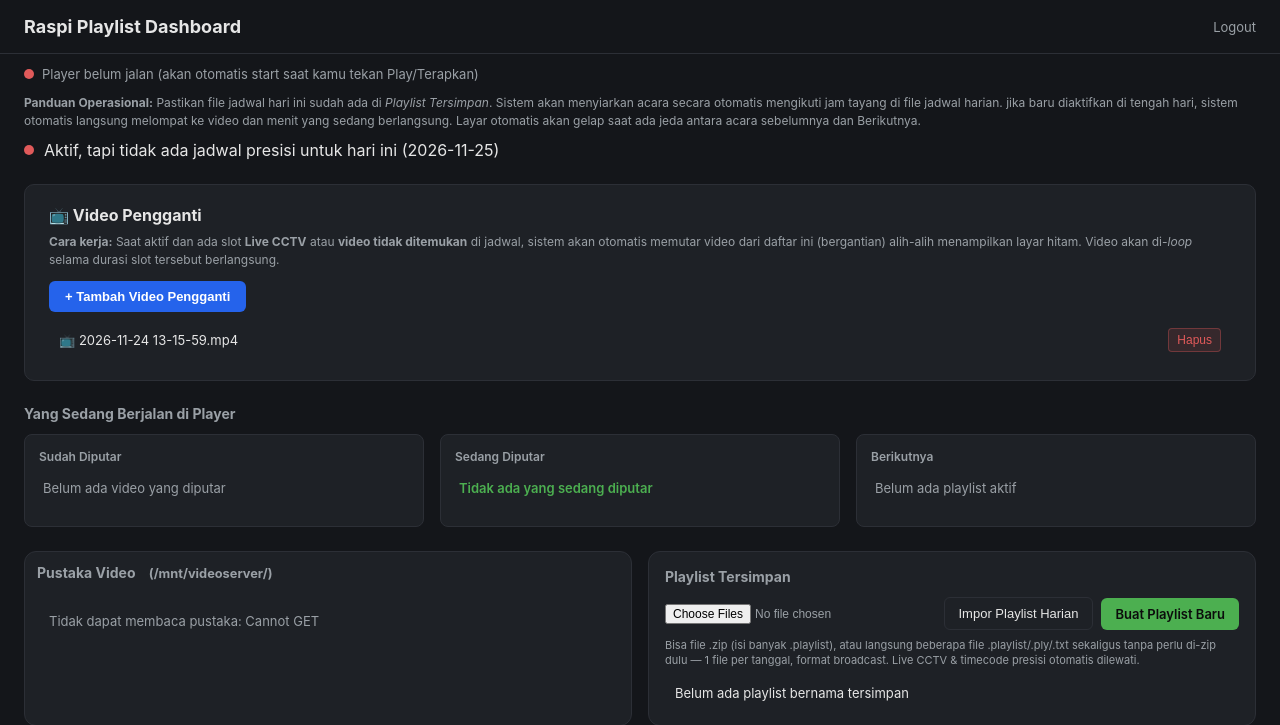
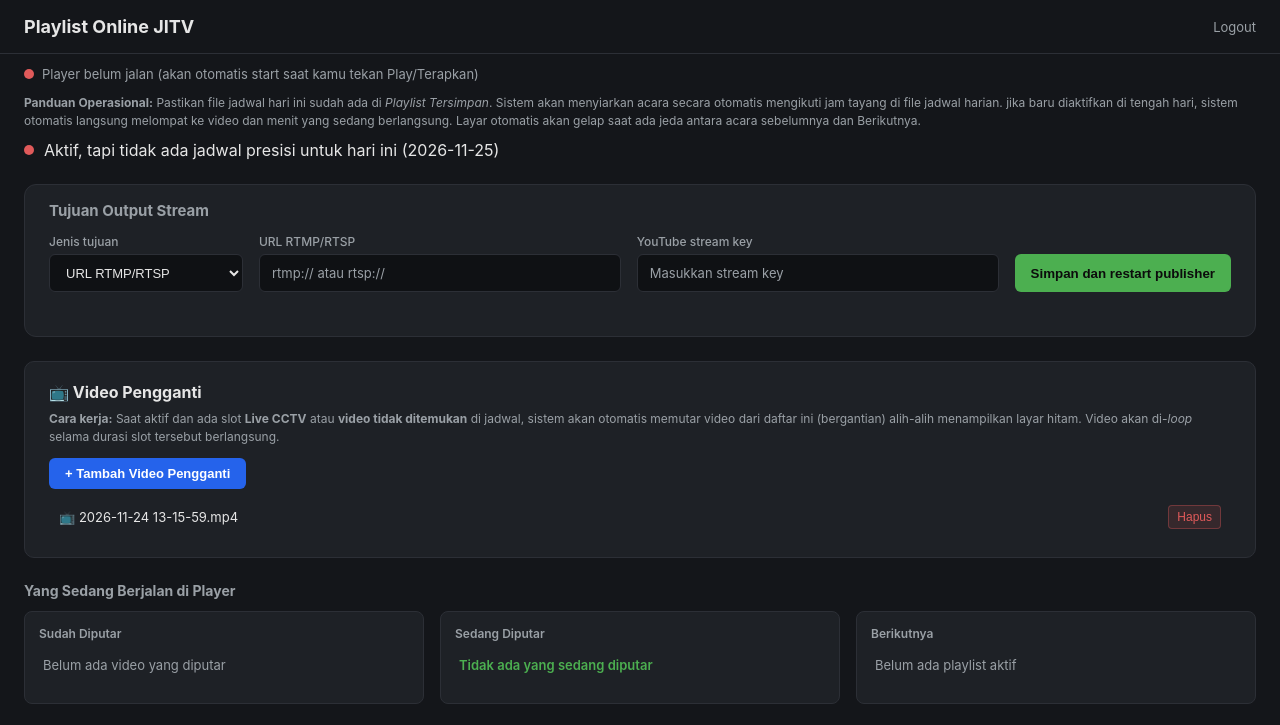
Before and after one commit to DaraH06/playlist-dashboard-jitv, a Flask app: page / in a window 1280 px wide. Shown: the top 725 px of the page. Run offline with Flask 3, Linux system fonts and the light colour scheme; the visitor is signed in with stand-in values (Sample User, id 1); data that the repository does not hold is empty.

Commit message:
Menambahkan fitur pemilihan stream output

```diff
--- a/app.py
+++ b/app.py
@@ -28,6 +28,37 @@ print(f"pass : {ADMIN_PASSWORD_HASH}", flush=True)
 
 PLAYLIST_FILE = os.path.join(os.path.dirname(__file__), "playlist.json")
 FALLBACK_FILE = os.path.join(os.path.dirname(__file__), "fallback_videos.json")
+
+SETTINGS_FILE = os.path.join(os.path.dirname(__file__), "settings.json")
+YOUTUBE_INGEST_URL = os.environ.get("YOUTUBE_INGEST_URL", "rtmps://a.rtmps.youtube.com/live2")
+
+
+def load_settings():
+    try:
+        with open(SETTINGS_FILE, encoding="utf-8") as file:
+            settings = json.load(file)
+        return settings if isinstance(settings, dict) else {}
+    except (OSError, json.JSONDecodeError):
+        return {}
+
+
+def save_settings(settings):
+    temporary_path = SETTINGS_FILE + ".tmp"
+    with open(temporary_path, "w", encoding="utf-8") as file:
+        json.dump(settings, file, indent=2)
+        file.write("\n")
+    os.replace(temporary_path, SETTINGS_FILE)
+
+
+def redact_stream_url(url):
+    from urllib.parse import urlsplit, urlunsplit
+    parts = urlsplit(url)
+    if not parts.password:
+        return url
+    host = parts.hostname or ""
+    if parts.port:
+        host += f":{parts.port}"
+    return urlunsplit((parts.scheme, f"{parts.username or '***'}:***@{host}", parts.path, parts.query, parts.fragment))
 
 mpv = make_controller()
 
@@ -286,6 +317,60 @@ def api_set_fallback_videos():
             valid.append(rel)
     save_fallback_data(valid)
     return jsonify({"status": "ok", "items": valid})
+
+
+# ---------- stream output ----------
+@app.route("/api/stream-output", methods=["GET"])
+@login_required
+def api_get_stream_output():
+    config = load_settings().get("stream_output", {})
+    mode = config.get("mode", "url")
+    key = config.get("youtube_key", "")
+    custom_url = config.get("custom_url", "")
+    ingest = config.get("youtube_ingest_url", YOUTUBE_INGEST_URL)
+    active_url = f"{ingest}/{key}" if mode == "youtube" and key else custom_url
+    return jsonify({"mode": mode, "custom_url": custom_url, "youtube_key_set": bool(key), "active_url": redact_stream_url(active_url) if active_url else ""})
+
+
+@app.route("/api/stream-output", methods=["POST"])
+@login_required
+def api_set_stream_output():
+    payload = request.get_json(silent=True)
+    if not isinstance(payload, dict):
+        return jsonify({"error": "Format permintaan tidak valid"}), 400
+    mode = payload.get("mode")
+    key = payload.get("youtube_key", "")
+    custom_url = payload.get("custom_url", "")
+    if mode not in ("url", "youtube") or not isinstance(key, str) or not isinstance(custom_url, str):
+        return jsonify({"error": "Konfigurasi output tidak valid"}), 400
+    key, custom_url = key.strip(), custom_url.strip()
+    if mode == "url":
+        from urllib.parse import urlsplit
+        parsed = urlsplit(custom_url)
+        if parsed.scheme not in ("rtmp", "rtmps", "rtsp") or not parsed.netloc or parsed.hostname is None:
+            return jsonify({"error": "Masukkan URL RTMP, RTMPS, atau RTSP yang valid"}), 400
+    elif not key or len(key) > 256 or any(char.isspace() for char in key):
+        return jsonify({"error": "Stream key YouTube tidak valid"}), 400
+
+    settings = load_settings()
+    config = settings.get("stream_output", {})
+    old_mode = config.get("mode", "url")
+    old_url = config.get("custom_url", "")
+    old_key = config.get("youtube_key", "")
+    ingest = os.environ.get("YOUTUBE_INGEST_URL", YOUTUBE_INGEST_URL).rstrip("/")
+    old_active = f"{ingest}/{old_key}" if old_mode == "youtube" and old_key else old_url
+    active_url = f"{ingest}/{key}" if mode == "youtube" else custom_url
+    config.update({"mode": mode, "youtube_key": key, "custom_url": custom_url, "youtube_ingest_url": ingest})
+    settings["stream_output"] = config
+    try:
+        save_settings(settings)
+        restarted = False
+        if active_url != old_active and active_url and hasattr(mpv, "change_output"):
+            mpv.change_output(active_url)
+            restarted = True
+    except (OSError, RuntimeError) as error:
+        return jsonify({"error": f"Gagal menyimpan atau mengganti publisher: {error}"}), 500
+    return jsonify({"status": "ok", "publisher_restarted": restarted})
 
 
 # ---------- named playlists----------
--- a/mpv_controller.py
+++ b/mpv_controller.py
@@ -419,7 +419,7 @@ def make_controller():
     player = os.environ.get("MEDIA_PLAYER", "").lower()
 
     if player == "ffmpeg":
-        rtmp_url = os.environ.get("RTMP_TARGET", "")
+        rtmp_url = os.environ.get("RTMP_TARGET") or os.environ.get("DASHBOARD_RTMP_URL", "")
         if not rtmp_url:
             raise RuntimeError(
                 "DASHBOARD_PLAYER=ffmpeg tapi RTMP_TARGET tidak diset. "
--- a/settings.json
+++ /dev/null
@@ -1 +0,0 @@
-{"chunk_size": 10}
--- a/static/app.js
+++ b/static/app.js
@@ -354,6 +354,74 @@ function formatSeconds(seconds) {
 
 setInterval(tickTimerDisplay, 1000);
 
+async function loadStreamOutput() {
+  const form = document.getElementById("stream-output-form");
+  if (!form) return;
+  try {
+    const config = await api("/api/stream-output");
+    const mode = document.getElementById("stream-output-mode");
+    const url = document.getElementById("stream-output-url");
+    const key = document.getElementById("stream-youtube-key");
+    if (mode) mode.value = config.mode;
+    if (url) url.value = config.custom_url || "";
+    if (key) key.placeholder = config.youtube_key_set
+      ? "Stream key tersimpan; isi untuk menggantinya"
+      : "Masukkan stream key";
+    toggleStreamOutputFields();
+  } catch (error) {
+    const message = document.getElementById("stream-output-message");
+    if (message) message.textContent = error.message;
+  }
+}
+
+function toggleStreamOutputFields() {
+  const mode = document.getElementById("stream-output-mode");
+  const urlFields = document.getElementById("stream-url-fields");
+  const youtubeFields = document.getElementById("stream-youtube-fields");
+  if (!mode || !urlFields || !youtubeFields) return;
+  const youtube = mode.value === "youtube";
+  urlFields.hidden = youtube;
+  youtubeFields.hidden = !youtube;
+}
+
+async function saveStreamOutput(event) {
+  event.preventDefault();
+  const form = event.currentTarget;
+  const submit = form.querySelector('button[type="submit"]');
+  const message = document.getElementById("stream-output-message");
+  const mode = document.getElementById("stream-output-mode");
+  const url = document.getElementById("stream-output-url");
+  const key = document.getElementById("stream-youtube-key");
+  if (!submit || !message || !mode || !url || !key) return;
+
+  submit.disabled = true;
+  message.textContent = "Menyimpan konfigurasi dan mengganti publisher…";
+  try {
+    const response = await api("/api/stream-output", {
+      method: "POST",
+      body: JSON.stringify({ mode: mode.value, custom_url: url.value.trim(), youtube_key: key.value })
+    });
+    key.value = "";
+    message.textContent = response.publisher_restarted
+      ? "Tersimpan; publisher berhasil direstart."
+      : "Konfigurasi tersimpan.";
+    await loadStreamOutput();
+  } catch (error) {
+    message.textContent = error.message;
+  } finally {
+    submit.disabled = false;
+  }
+}
+
+function initStreamOutput() {
+  const form = document.getElementById("stream-output-form");
+  const mode = document.getElementById("stream-output-mode");
+  if (!form || !mode) return;
+  mode.addEventListener("change", toggleStreamOutputFields);
+  form.addEventListener("submit", saveStreamOutput);
+  loadStreamOutput();
+}
+
 async function pollStatus() {
   const s = await api("/api/status");
   const dot = document.getElementById("status-dot");
@@ -607,6 +675,7 @@ if (!document.body.classList.contains("create-body")) {
   loadNamedPlaylists();
   loadPrecisionStatus();
   loadFallbackVideos();
+  initStreamOutput();
   pollStatus();
   setInterval(pollStatus, 3000);
   setInterval(loadPrecisionStatus, 3000);
--- a/static/style.css
+++ b/static/style.css
@@ -608,6 +608,88 @@ header h1 {
   display: flex;
   gap: 4px;
   flex-shrink: 0;
+}
+
+/* Stream output panel */
+.stream-output-panel {
+  width: auto;
+  margin: 0 24px 24px;
+  padding: 16px 24px;
+}
+
+.stream-output-panel h2 {
+  margin: 0 0 14px;
+  font-size: 15px;
+}
+
+#stream-output-form {
+  display: flex;
+  flex-wrap: wrap;
+  align-items: flex-end;
+  gap: 12px 16px;
+}
+
+#stream-output-form .form-group {
+  display: flex;
+  flex-direction: column;
+  gap: 5px;
+  min-width: 0;
+}
+
+#stream-output-form label {
+  color: var(--text-dim);
+  font-size: 12px;
+}
+
+#stream-output-form .form-group-mode {
+  flex: 1 1 180px;
+}
+
+#stream-output-form .form-group-url,
+#stream-output-form .form-group-key {
+  flex: 3 1 320px;
+}
+
+#stream-output-form select,
+#stream-output-form input {
+  width: 100%;
+  min-width: 0;
+  min-height: 38px;
+  padding: 8px 12px;
+  background: #0f1114;
+  border: 1px solid var(--border);
+  border-radius: 6px;
+  color: var(--text);
+  font-size: 13px;
+}
+
+#stream-output-form button {
+  min-height: 38px;
+  padding: 8px 16px;
+  border: 0;
+  border-radius: 6px;
+  background: var(--accent);
+  color: #0c0c0c;
+  font-weight: 600;
+  cursor: pointer;
+  white-space: nowrap;
+}
+
+#stream-output-form button:hover {
+  background: var(--accent-hover);
+}
+
+#stream-output-form button:disabled {
+  cursor: wait;
+  opacity: 0.65;
+}
+
+#stream-output-message {
+  flex-basis: 100%;
+  min-height: 1.3em;
+  margin: 0;
+  color: var(--text-dim);
+  font-size: 12px;
 }
 
 /* ---------- Panel Video Fallback ---------- */
--- a/templates/dashboard.html
+++ b/templates/dashboard.html
@@ -10,7 +10,7 @@
 
 <body>
   <header>
-    <h1>Raspi Playlist Dashboard</h1>
+    <h1>Playlist Online JITV</h1>
     <a class="logout" href="{{ url_for('logout') }}">Logout</a>
   </header>
 
@@ -32,6 +32,30 @@
       <span id="precision-status-text">Memuat status...</span>
     </div>
     <div id="precision-detail" class="precision-detail"></div>
+  </section>
+
+  <section class="panel stream-output-panel" aria-labelledby="stream-output-title">
+    <h2 id="stream-output-title">Tujuan Output Stream</h2>
+    <form id="stream-output-form">
+      <div class="form-group form-group-mode">
+        <label for="stream-output-mode">Jenis tujuan</label>
+        <select id="stream-output-mode" name="mode">
+          <option value="url">URL RTMP/RTSP</option>
+          <option value="youtube">YouTube</option>
+        </select>
+      </div>
+      <div id="stream-url-fields" class="form-group form-group-url">
+        <label for="stream-output-url">URL RTMP/RTSP</label>
+        <input id="stream-output-url" name="custom_url" type="url" placeholder="rtmp:// atau rtsp://"
+          autocomplete="off">
+      </div>
+      <div id="stream-youtube-fields" class="form-group form-group-key" hidden>
+        <label for="stream-youtube-key">YouTube stream key</label>
+        <input id="stream-youtube-key" name="youtube_key" type="password" autocomplete="new-password">
+      </div>
+      <button class="btn" type="submit">Simpan dan restart publisher</button>
+      <p id="stream-output-message" role="status" aria-live="polite"></p>
+    </form>
   </section>
 
   <section class="fallback-panel">
```
Also changed, not shown: ffmpeg_controller.py (+78 -30 lines), 1 other file.
